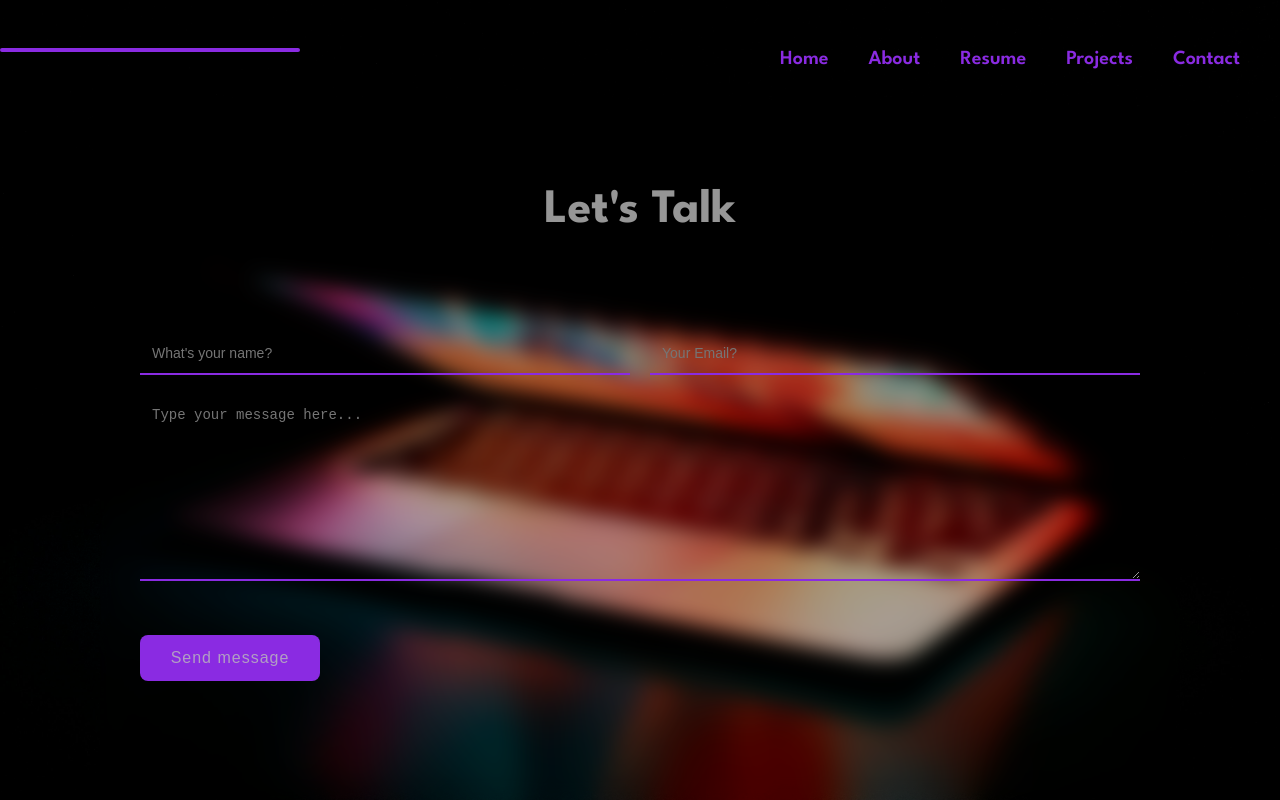
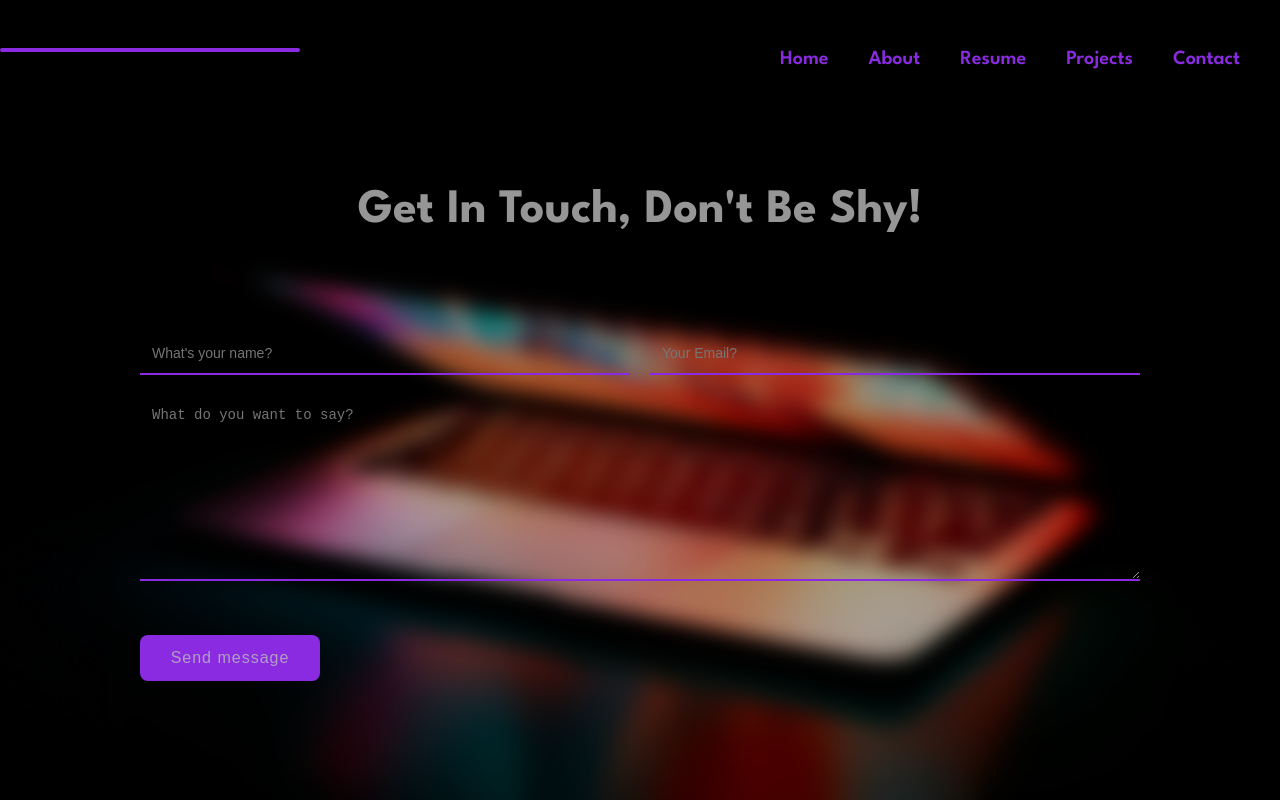
Before and after one commit to HilalAyaz/HilalAyaz-Portfolio, a React (Create React App) app: page /contact in a window 1280 px wide. Shown: the top 800 px of the page. Built offline with nearby package versions, Linux system fonts and the light colour scheme.

Commit message:
Umm fixed some things

```diff
--- a/src/components/Contact.js
+++ b/src/components/Contact.js
@@ -1,13 +1,21 @@
-import React from 'react'
+import React, { useState, useEffect } from 'react'
 import { motion } from 'framer-motion'
 import '../styles/Contact.css'
 import { useForm, ValidationError } from '@formspree/react'
 
 const ContactForm = () => {
   const [state, handleSubmit] = useForm('xayrjndb')
+  const [successMessageVisible, setSuccessMessageVisible] = useState(false);
 
-  // Check if state.errors is null or undefined before accessing its length
-  const hasErrors = state.errors && state.errors.length > 0;
+  useEffect(() => {
+    if (state.succeeded) {
+      document.getElementById('contact-form').reset();
+      setSuccessMessageVisible(true);
+      setTimeout(() => {
+        setSuccessMessageVisible(false);
+      }, 5000);
+    }
+  }, [state.succeeded]);
 
   return (
     <motion.div
@@ -22,7 +30,7 @@ const ContactForm = () => {
         animate={{ opacity: 1, y: 0 }}
         transition={{ duration: 1 }}
       >
-        Let's Talk
+      Get In Touch, Don't Be Shy!
       </motion.h3>
       <motion.section
         className='contact-form'
@@ -30,7 +38,7 @@ const ContactForm = () => {
         animate={{ opacity: 1, y: 0 }}
         transition={{ duration: 1 }}
       >
-        <form onSubmit={handleSubmit}>
+        <form id='contact-form' onSubmit={handleSubmit}>
           <div className='contact-input-container'>
             <input
               className='contact-input name'
@@ -38,7 +46,7 @@ const ContactForm = () => {
               placeholder="What's your name?"
               type='text'
               name='name'
-              required // Adding required attribute for validation
+              required
             />
             <input
               className='contact-input'
@@ -46,7 +54,7 @@ const ContactForm = () => {
               placeholder='Your Email?'
               type='email'
               name='email'
-              required // Adding required attribute for validation
+              required
             />
           </div>
           <div>
@@ -54,9 +62,10 @@ const ContactForm = () => {
               className='contact-textarea'
               cols='40'
               rows='10'
-              placeholder='Type your message here...'
+              placeholder='What do you want to say?'
+              type='text'
               name='message'
-              required // Adding required attribute for validation
+              required
             ></textarea>
           </div>
           <ValidationError
@@ -68,15 +77,15 @@ const ContactForm = () => {
             <button
               className='contact-submit'
               type='submit'
-              disabled={state.submitting || hasErrors}
+              disabled={state.submitting}
             >
               {state.submitting ? 'Sending...' : 'Send message'}
             </button>
           </div>
         </form>
       </motion.section>
-      {state.succeeded && (
-        <p>Thank you for your message! We will get back to you soon.</p>
+      {successMessageVisible && (
+        <p>Thank you for your message! I will get back to you soon.</p>
       )}
     </motion.div>
   )
```
